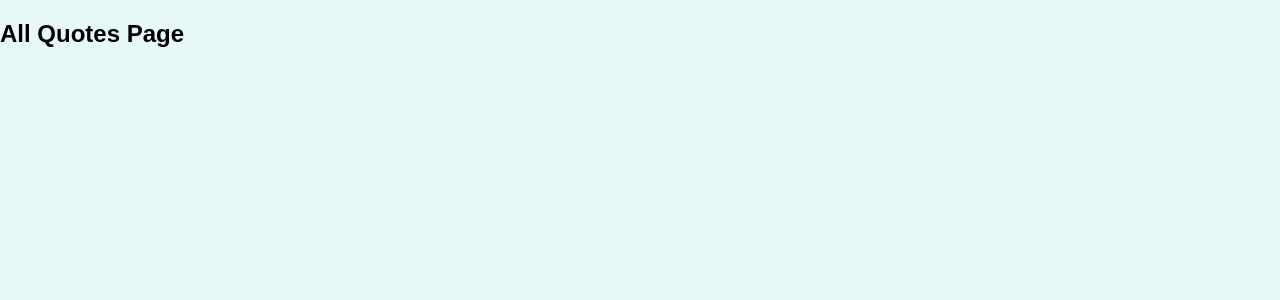
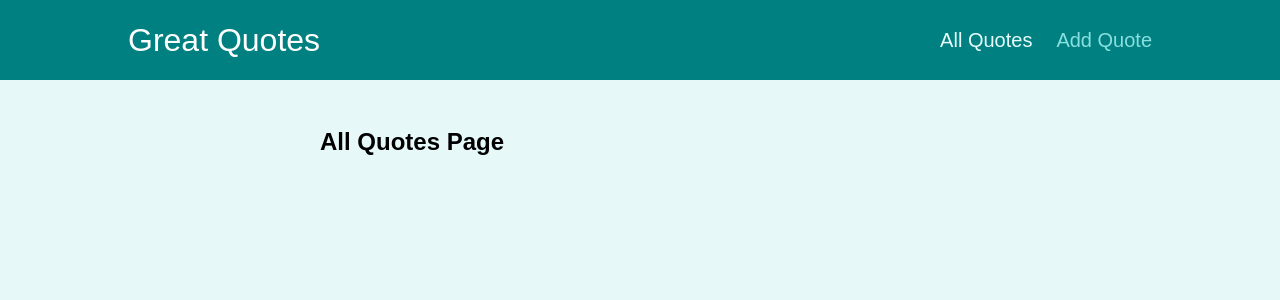
Before and after one commit to lucasoneves/react-stuff, a React (Create React App) app: page /quotes in a window 1280 px wide. Shown: the top 300 px of the page. Built offline with nearby package versions, Linux system fonts and the light colour scheme.

Commit message:
Adding a layout wrapper component

```diff
--- a/src/App.js
+++ b/src/App.js
@@ -3,10 +3,11 @@
 import Quotes from "./pages/Quotes";
 import QuoteDetail from "./pages/QuoteDetail";
 import NewQuote from "./pages/NewQuote";
+import Layout from "./components/layout/Layout";
 
 function App() {
   return (
-    <div>
+    <Layout>
       <Switch>
         <Route path="/" exact>
           <Redirect to="/quotes" />
@@ -21,7 +22,7 @@
           <QuoteDetail />
         </Route>
       </Switch>
-    </div>
+    </Layout>
   );
 }
 
--- /dev/null
+++ b/src/components/layout/Layout.js
@@ -0,0 +1,13 @@
+import MainNavigation from "./MainNavigation";
+import classes from "./Layout.module.css";
+
+const Layout = (props) => {
+  return (
+    <>
+      <MainNavigation />
+      <main className={classes.main}>{props.children}</main>
+    </>
+  );
+};
+
+export default Layout;
--- /dev/null
+++ b/src/components/layout/MainNavigation.js
@@ -0,0 +1,22 @@
+import { NavLink } from 'react-router-dom';
+import classes from './MainNavigation.module.css';
+
+const MainNavigation = () => {
+  return (
+    <header className={classes.header}>
+      <div className={classes.logo}>Great Quotes</div>
+      <nav className={classes.nav}>
+        <ul>
+          <li>
+            <NavLink to="/quotes" activeClassName={classes.active} exact>All Quotes</NavLink>
+          </li>
+          <li>
+            <NavLink to="/quotes/new" activeClassName={classes.active}>Add Quote</NavLink>
+          </li>
+        </ul>
+      </nav>
+    </header>
+  );
+};
+
+export default MainNavigation;
```
Also changed, not shown: 1 other file (tests, documents, lock files or other folders).
